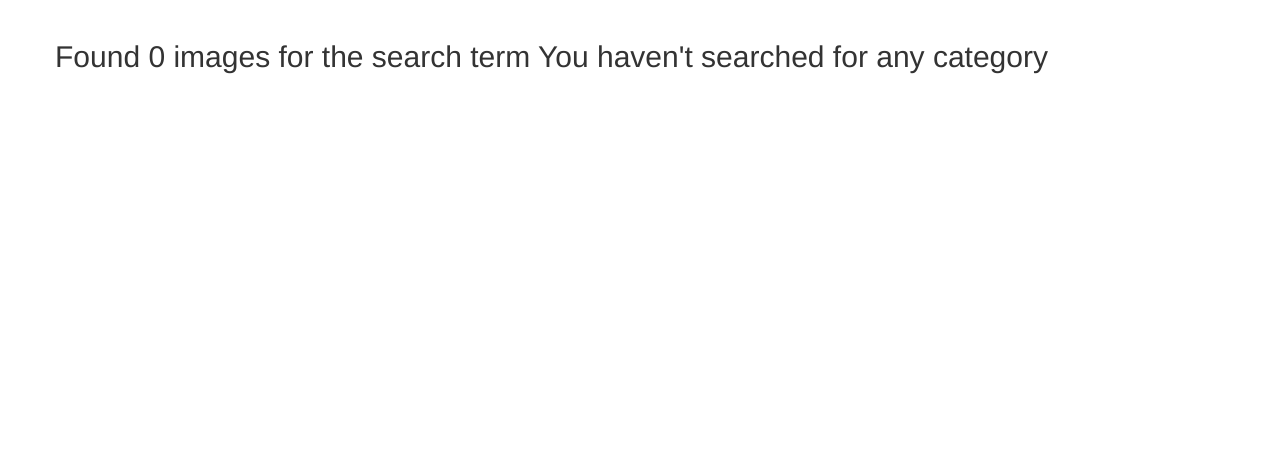
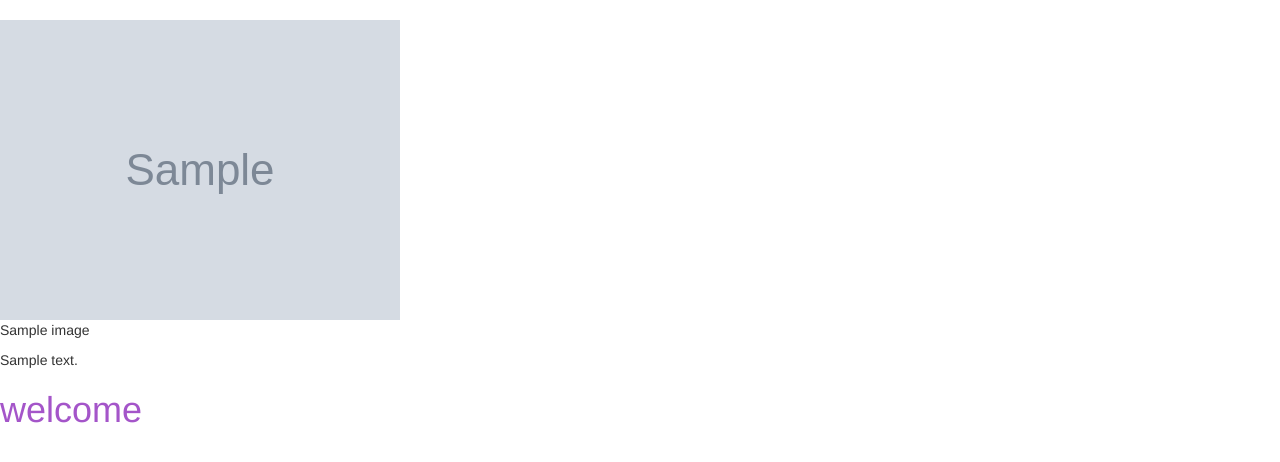
Before and after one commit to DebbieElabonga/Gallery, a Django app: page /search/ in a window 1280 px wide. Shown: the part 102-564 px from the top of the page. Run offline with Django 3.2, Linux system fonts and the light colour scheme; tables that the repository leaves empty hold one stand-in row (values such as "Sample post"); grey boxes marked "Sample" are stand-in pictures; some libraries are stand-ins or nearby versions.

Commit message:
display one image

```diff
--- a/images/models.py
+++ b/images/models.py
@@ -55,7 +55,7 @@
 
     @classmethod
     def search_by_category(cls, categories):
-        Image = cls.objects.filter(categories__name__icontains=categories)
+        Image = cls.objects.filter(categories__name__icontains=categories).all()
         return Image
 
     @classmethod
--- a/images/templates/search.html
+++ b/images/templates/search.html
@@ -3,8 +3,8 @@
 <div class="container">
 
   <div class="row">
-    {% if image%}
-      <h2>Found {{ images|length }} of searched term {{message}}</h2>
+    {% if searched_images%}
+      <h2>Found {{ searched_images|length }} of searched term {{message}}</h2>
     {% else %}
       <h2> Found 0 images for the search term {{message}}</h2>
     {% endif %}
@@ -13,10 +13,14 @@
 
   <div class="row">
 
-  {% if images %}
-    {% for image in images %}
-      <div class="col-sm-6 col-md-3">
-          <h1>{{image.categories}}</h1>
+  {% if searched_images %}
+    {% for image in searched_images %}
+    <!-- <div class="col-sm-6 col-md-3"> -->
+    <h1>{{image.categories}}</h1>
+    <img src="{{image.image.url}}" alt="Image">
+    <p>{{image.name}}</p>
+    {{image.description}}
+    <br>
       </div>
     {% endfor %}
   {% endif %}
--- a/images/urls.py
+++ b/images/urls.py
@@ -4,8 +4,9 @@
 from django.conf.urls.static import static
 
 urlpatterns=[
-    url(r'^$',views.welcome,name='all-images'),
-    url(r'^search/', views.search_results, name='search_results')
+    url(r'',views.welcome,name='all-images'),
+    url(r'^search/', views.search_results, name='search_results'),
+     url(r'^image/(\d+)',views.image,name ='image')
 
 ]
 if settings.DEBUG:
--- a/images/views.py
+++ b/images/views.py
@@ -1,5 +1,8 @@
 from django.shortcuts import render
 from .models import Image_Location, Image, Categories
+from django.http import Http404
+from django.core.exceptions import ObjectDoesNotExist
+
 
 # Create your views here.
 def welcome(request):
@@ -25,3 +28,10 @@
 
         message = "You haven't searched for any category"
         return render(request, 'search.html',{"message":message})
+
+def image(request,image_id):
+    try:
+        image = Image.objects.get(id = image_id)
+    except ObjectDoesNotExist:
+        raise Http404()
+    return render(request,"image.html", {"image":image})
```
Also changed, not shown: images/templates/image.html (added, +28 -0 lines).
